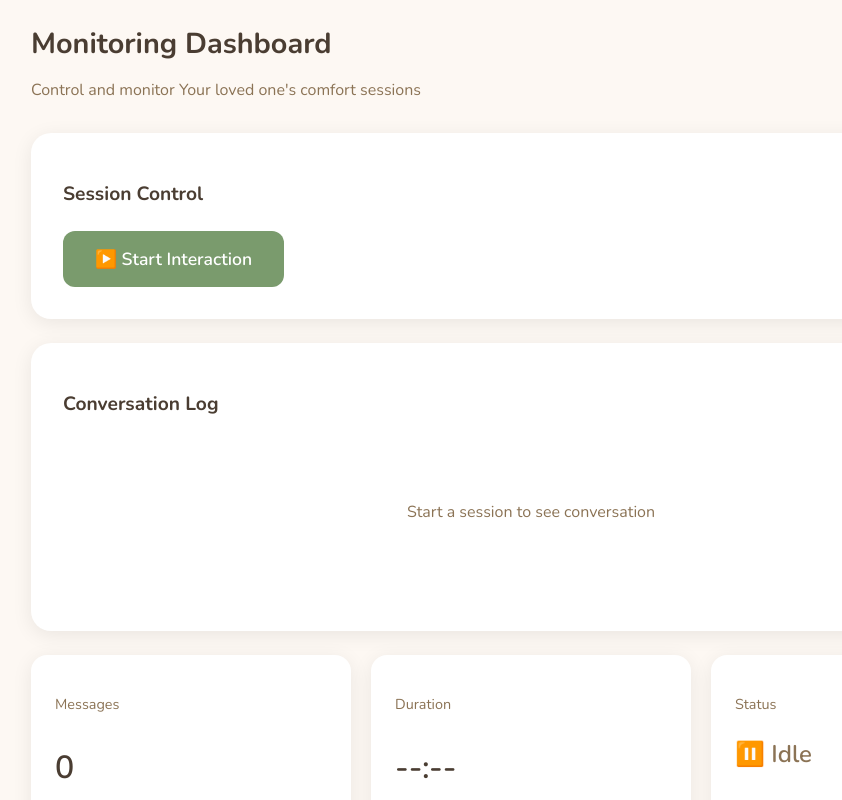
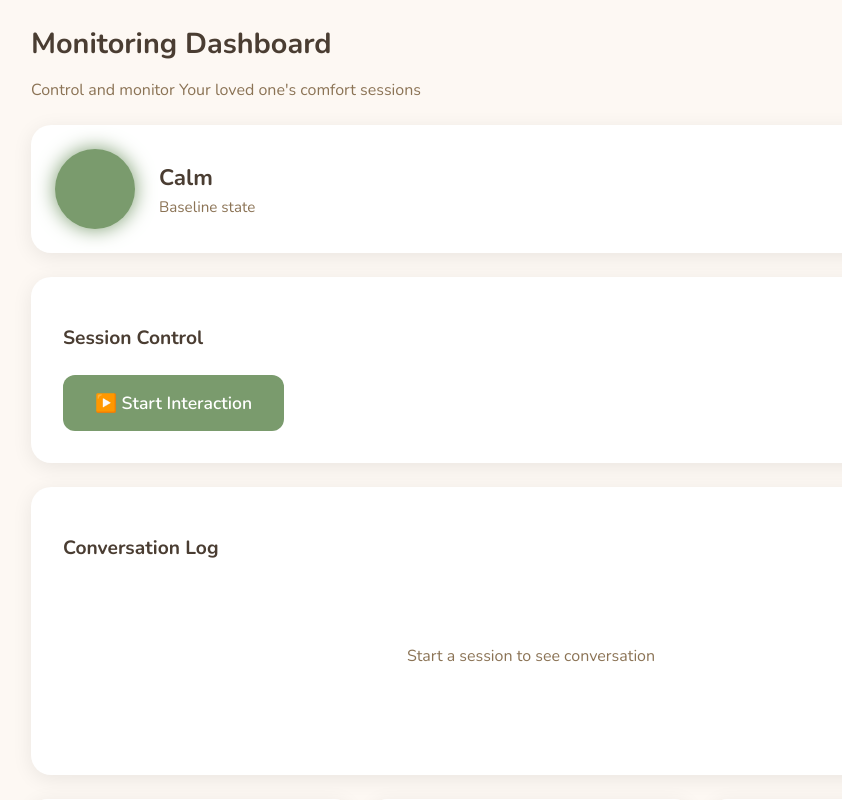
Before and after one commit to rgkhabbaz-sys/everloved-puppy-v2, a Next.js app: page /caregiver/monitoring in a window 1280 px wide. Shown: the part 200-1000 px from the top of the page, without its empty margins (109-951 px from the left). Built offline with nearby package versions, Linux system fonts and the light colour scheme.

Commit message:
Add Sentiment Glow indicator to monitoring dashboard

```diff
--- a/src/app/caregiver/monitoring/page.tsx
+++ b/src/app/caregiver/monitoring/page.tsx
@@ -16,9 +16,18 @@ export default function MonitoringDashboard() {
   const [patientName, setPatientName] = useState('Your loved one');
   const [conversation, setConversation] = useState<ConversationEntry[]>([]);
   const [killSwitchTriggered, setKillSwitchTriggered] = useState(false);
+  const [currentTier, setCurrentTier] = useState(1);
 
   const conversationEndRef = useRef<HTMLDivElement>(null);
   const prevConversationLength = useRef(0);
+
+  // Sentiment Glow - maps tier to color and state
+  const getSentimentGlow = () => {
+    if (killSwitchTriggered) return { color: '#C47A7A', label: 'Crisis Mode', description: 'Kill switch activated', pulse: true, glowSize: 40 };
+    if (currentTier === 3) return { color: '#E67E22', label: 'High Stress', description: 'Breath pacer active', pulse: true, glowSize: 35 };
+    if (currentTier === 2) return { color: '#F4D03F', label: 'Mild Anxiety', description: 'Memory anchor shown', pulse: false, glowSize: 25 };
+    return { color: '#7A9B6D', label: 'Calm', description: 'Baseline state', pulse: false, glowSize: 20 };
+  };
 
   // Load initial state and poll for updates
   useEffect(() => {
@@ -34,7 +43,23 @@ export default function MonitoringDashboard() {
 
       try {
         const log = localStorage.getItem('everloved-conversation-log');
-        if (log) setConversation(JSON.parse(log));
+        if (log) {
+          const parsed = JSON.parse(log);
+          setConversation(parsed);
+
+          // Detect current tier from system messages
+          const systemMsgs = parsed.filter((m: ConversationEntry) => m.speaker === 'system');
+          if (systemMsgs.length > 0) {
+            const lastSystem = systemMsgs[systemMsgs.length - 1].text;
+            if (lastSystem.includes('Kill switch') || lastSystem.includes('Tier 3')) {
+              setCurrentTier(3);
+            } else if (lastSystem.includes('Tier 2') || lastSystem.includes('Memory anchor')) {
+              setCurrentTier(2);
+            } else if (lastSystem.includes('Tier 1') || lastSystem.includes('Ambient')) {
+              setCurrentTier(1);
+            }
+          }
+        }
       } catch (e) {}
 
       if (active) {
@@ -49,7 +74,10 @@ export default function MonitoringDashboard() {
   }, []);
 
   useEffect(() => {
-    if (conversation.length > prevConversationLength.current) { conversationEndRef.current?.scrollIntoView({ behavior: "smooth" }); } prevConversationLength.current = conversation.length;
+    if (conversation.length > prevConversationLength.current) {
+      conversationEndRef.current?.scrollIntoView({ behavior: "smooth" });
+    }
+    prevConversationLength.current = conversation.length;
   }, [conversation]);
 
   const formatDuration = (seconds: number) => {
@@ -69,6 +97,7 @@ export default function MonitoringDashboard() {
     localStorage.removeItem('everloved-kill-switch');
     setConversation([]);
     setKillSwitchTriggered(false);
+    setCurrentTier(1);
     router.push('/');
   };
 
@@ -77,6 +106,8 @@ export default function MonitoringDashboard() {
     setSessionActive(false);
     setSessionDuration(0);
   };
+
+  const sentimentGlow = getSentimentGlow();
 
   const colors = {
     bg: '#FDF8F3',
@@ -97,9 +128,40 @@ export default function MonitoringDashboard() {
         <h1 style={{ color: colors.text, fontSize: '1.8rem', marginBottom: '8px' }}>
           Monitoring Dashboard
         </h1>
-        <p style={{ color: colors.textMuted, marginBottom: '32px' }}>
+        <p style={{ color: colors.textMuted, marginBottom: '24px' }}>
           Control and monitor {patientName}&apos;s comfort sessions
         </p>
+
+        {/* Sentiment Glow Indicator - Privacy-First Visual */}
+        <div style={{
+          background: colors.card, borderRadius: '20px', padding: '24px',
+          marginBottom: '24px', boxShadow: '0 4px 20px rgba(0,0,0,0.08)',
+          display: 'flex', alignItems: 'center', gap: '24px',
+        }}>
+          <div style={{
+            width: '80px', height: '80px', borderRadius: '50%',
+            background: sentimentGlow.color,
+            boxShadow: `0 0 ${sentimentGlow.glowSize}px ${sentimentGlow.color}`,
+            animation: sentimentGlow.pulse ? 'glowPulse 1.5s ease-in-out infinite' : 'none',
+            flexShrink: 0,
+          }} />
+          <div>
+            <h2 style={{ margin: 0, color: colors.text, fontSize: '1.4rem' }}>
+              {sentimentGlow.label}
+            </h2>
+            <p style={{ margin: '4px 0 0', color: colors.textMuted, fontSize: '0.95rem' }}>
+              {sentimentGlow.description}
+            </p>
+          </div>
+          {sessionActive && (
+            <div style={{ marginLeft: 'auto', textAlign: 'right' }}>
+              <p style={{ margin: 0, color: colors.textMuted, fontSize: '0.85rem' }}>Session Duration</p>
+              <p style={{ margin: '4px 0 0', color: colors.text, fontSize: '1.5rem', fontWeight: 600 }}>
+                {formatDuration(sessionDuration)}
+              </p>
+            </div>
+          )}
+        </div>
 
         {killSwitchTriggered && (
           <div style={{
@@ -117,6 +179,7 @@ export default function MonitoringDashboard() {
               onClick={() => {
                 localStorage.removeItem('everloved-kill-switch');
                 setKillSwitchTriggered(false);
+                setCurrentTier(1);
               }}
               style={{
                 background: '#fff', color: colors.danger, border: 'none',
@@ -159,7 +222,6 @@ export default function MonitoringDashboard() {
                     background: colors.success, animation: 'pulse 2s infinite',
                   }} />
                   <span style={{ color: colors.success, fontWeight: 600 }}>Active</span>
-                  <span style={{ color: colors.textMuted }}>{formatDuration(sessionDuration)}</span>
                 </div>
                 <button onClick={() => router.push('/')} style={{
                   background: colors.accent, color: '#fff', border: 'none',
@@ -219,9 +281,9 @@ export default function MonitoringDashboard() {
             </p>
           </div>
           <div style={{ background: colors.card, borderRadius: '16px', padding: '24px', boxShadow: '0 4px 20px rgba(0,0,0,0.08)' }}>
-            <p style={{ color: colors.textMuted, fontSize: '0.9rem', marginBottom: '8px' }}>Duration</p>
-            <p style={{ color: colors.text, fontSize: '2rem', fontWeight: 600 }}>
-              {sessionActive ? formatDuration(sessionDuration) : '--:--'}
+            <p style={{ color: colors.textMuted, fontSize: '0.9rem', marginBottom: '8px' }}>Current Tier</p>
+            <p style={{ color: sentimentGlow.color, fontSize: '2rem', fontWeight: 600 }}>
+              {killSwitchTriggered ? 'KILL' : `Tier ${currentTier}`}
             </p>
           </div>
           <div style={{ background: colors.card, borderRadius: '16px', padding: '24px', boxShadow: '0 4px 20px rgba(0,0,0,0.08)' }}>
@@ -234,6 +296,10 @@ export default function MonitoringDashboard() {
 
         <style jsx global>{`
           @keyframes pulse { 0%, 100% { opacity: 1; } 50% { opacity: 0.5; } }
+          @keyframes glowPulse {
+            0%, 100% { transform: scale(1); box-shadow: 0 0 30px currentColor; }
+            50% { transform: scale(1.05); box-shadow: 0 0 50px currentColor; }
+          }
         `}</style>
       </div>
     </div>
```
